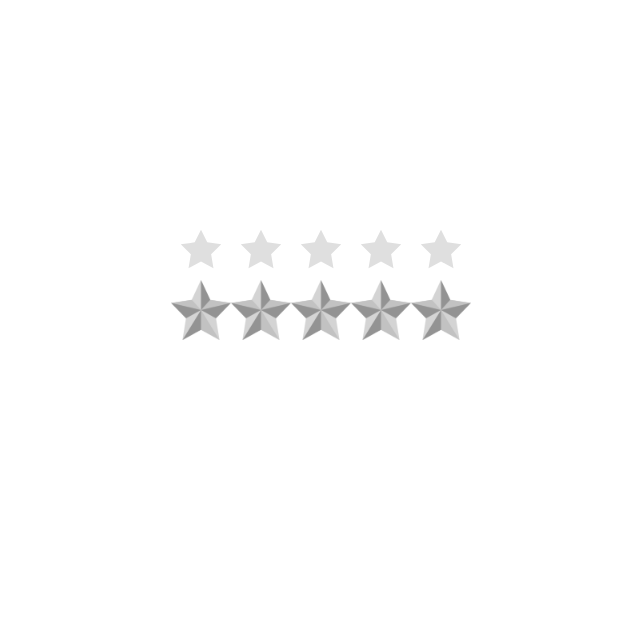
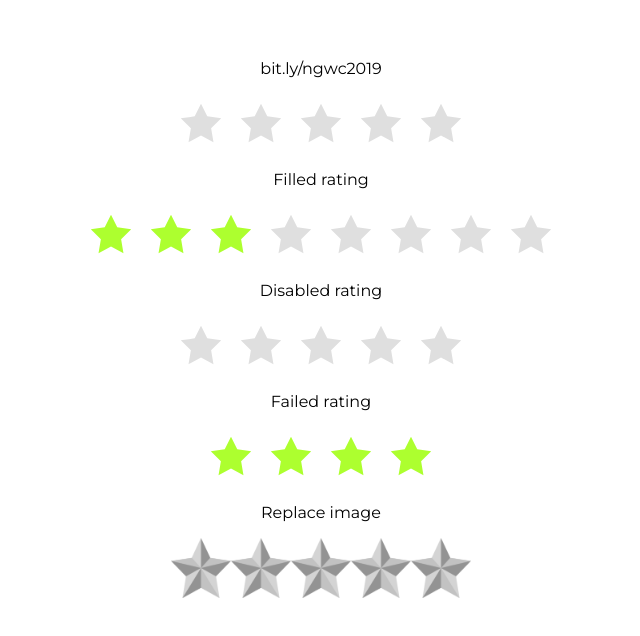
Before and after one commit to thinktecture/rnjs-native-web-components, a website built with webpack: page src/index.html in a window 1280 px wide. Shown: the part 120-756 px from the top of the page, without its empty margins (319-959 px from the left). Built offline with nearby package versions, Linux system fonts and the light colour scheme.

Commit message:
feat: add sample implementations

```diff
--- a/src/index.html
+++ b/src/index.html
@@ -9,12 +9,15 @@
         body {
             font-family: 'Montserrat', sans-serif;
             margin: 0;
-            padding: 0;
-            height: 100vh;
+            padding: 40px;
+            min-height: 100vh;
             display: flex;
             justify-content: center;
             align-items: center;
             flex-direction: column;
+        }
+        p {
+            text-align: center;
         }
         rnjs-rating::part(icon) {
             width: 200px;
@@ -24,8 +27,20 @@
     </style>
 </head>
 <body>
-    <rnjs-rating></rnjs-rating>
     <rnjs-rating>
+        <p slot="headline">bit.ly/ngwc2019</p>
+    </rnjs-rating>
+    <rnjs-rating rating="3" max-rating="8">
+        <p slot="headline">Filled rating</p slot="headline">
+    </rnjs-rating>
+    <rnjs-rating disabled="disabled">
+        <p slot="headline">Disabled rating</p slot="headline">
+    </rnjs-rating>
+    <rnjs-rating max-rating="4" rating="7">
+        <p slot="headline">Failed rating</p>
+    </rnjs-rating>
+    <rnjs-rating>
+        <p slot="headline">Replace image</p>
         <img slot="rating-icon" src="./assets/replace-star.png" />
     </rnjs-rating>
 </body>
--- a/src/rating.js
+++ b/src/rating.js
@@ -15,7 +15,7 @@ img {
     width: 60px;
     height: 60px;
 }
-slot {
+slot[name="rating-icon"] {
    display: none;
 }
 
@@ -40,9 +40,12 @@ slot {
     height: 60px;
 }
 </style>
-<div part=„rating“>
+<slot name="headline">
+      <p>Hello World!</p>
+</slot>
+<div part="rating">
     <slot name="rating-icon">
-        <div part="star" class="rating-star"></div>
+        <div class="rating-star"></div>
     </slot>
 </div>
 `;
@@ -55,18 +58,15 @@ export class Rating extends HTMLElement {
 
     constructor() {
         super();
-        const shadowRoot = this.attachShadow({ mode: 'closed' });
-        shadowRoot.appendChild(template.content.cloneNode(true));
-        this.element = shadowRoot.querySelector('div');
-
-        const slot = this.element.querySelector('slot[name="rating-icon"]');
-        // default slot node, which is set in the template
+        this.attachShadow({mode: 'open'});
+        this.shadowRoot.appendChild(template.content.cloneNode(true));
+        this.element = this.shadowRoot.querySelector('div');
+        const slot = this.element.querySelector('slot');
         this.slotNode = slot.querySelector('div');
-        slot.addEventListener('slotchange', e => {
-            const assignedNodes = slot.assignedNodes();
-            if (assignedNodes[0]) {
-                // slot node which is set in the index.html
-                this.slotNode = assignedNodes[0];
+        slot.addEventListener('slotchange', event => {
+            const node = slot.assignedNodes()[0];
+            if (node) {
+                this.slotNode = node;
                 this.render();
             }
         });
```
